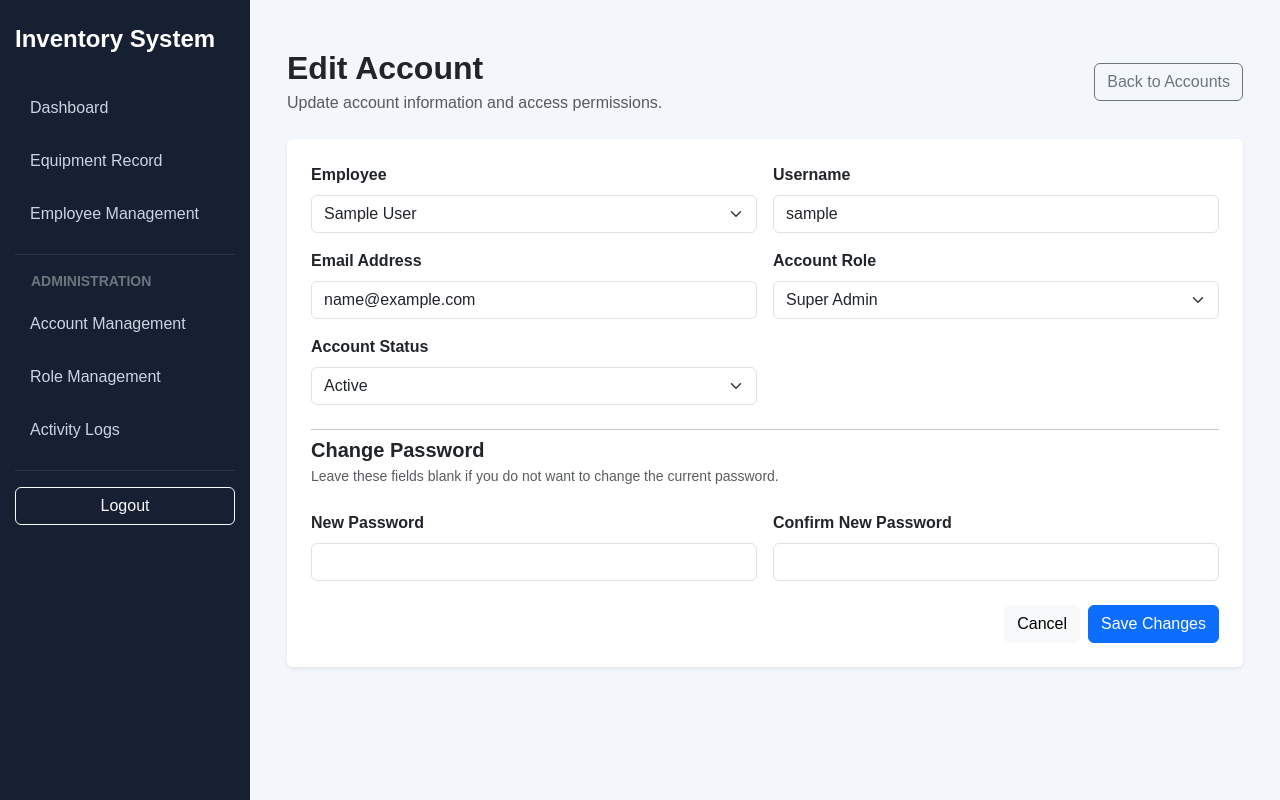
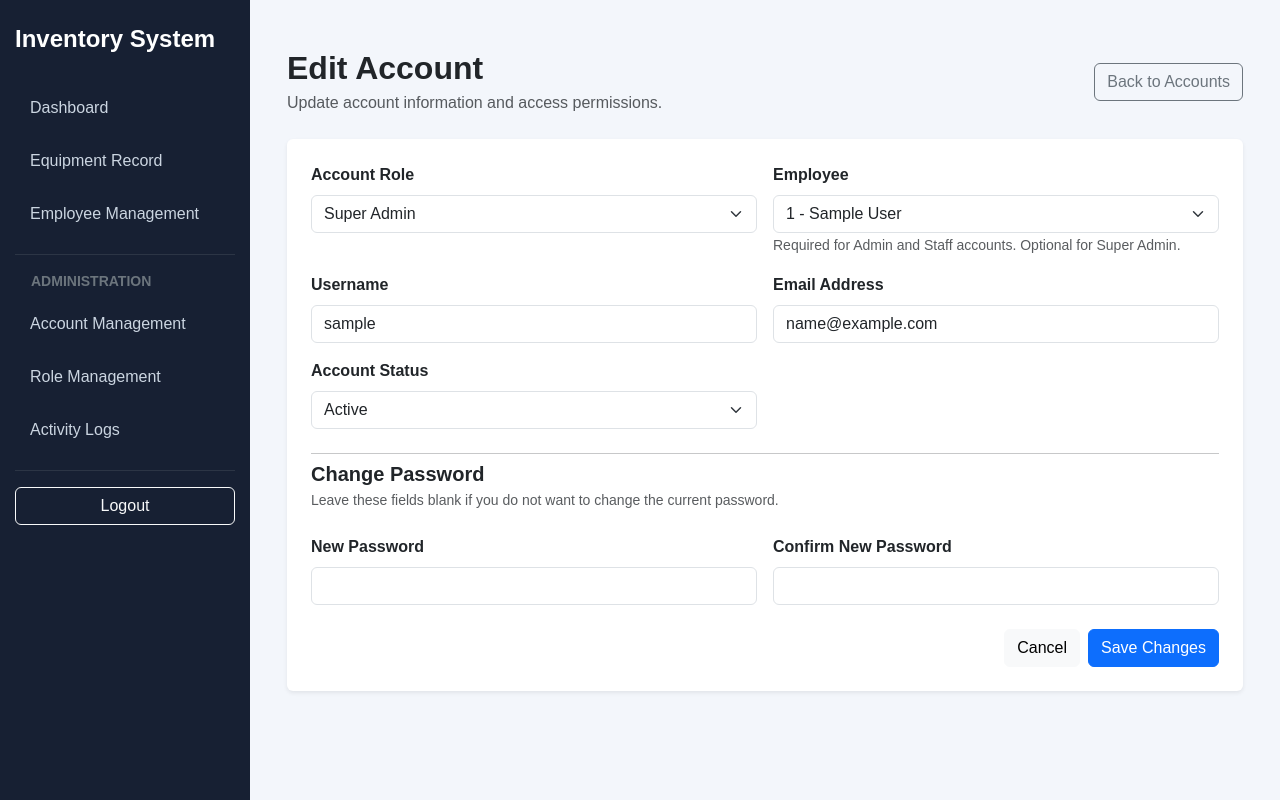
Before and after one commit to murlgangaram/inventory_systems, a Laravel app: page /accounts/1/edit in a window 1280 px wide. Run offline with Laravel 12, Linux system fonts and the light colour scheme; a user stored in the database is signed in; tables that the repository leaves empty hold one stand-in row (values such as "Sample post").

Commit message:
Allow standalone Super Admin accounts

```diff
--- a/resources/views/accounts/edit.blade.php
+++ b/resources/views/accounts/edit.blade.php
@@ -1,15 +1,12 @@
-
 @extends('layouts.app')
 
 @section('content')
 <div class="container-fluid py-4">
-
     <div class="d-flex justify-content-between align-items-center mb-4">
         <div>
             <h2 class="fw-bold mb-1">Edit Account</h2>
             <p class="text-muted mb-0">Update account information and access permissions.</p>
         </div>
-
         <a href="{{ route('accounts.index') }}" class="btn btn-outline-secondary">
             <i class="bi bi-arrow-left"></i> Back to Accounts
         </a>
@@ -28,113 +25,75 @@
 
     <div class="card border-0 shadow-sm">
         <div class="card-body p-4">
-
             <form action="{{ route('accounts.update', $account->id) }}" method="POST">
                 @csrf
                 @method('PUT')
 
                 <div class="row g-3">
-
                     <div class="col-md-6">
-                        <label for="employee_id" class="form-label fw-semibold">Employee</label>
-                        <select name="employee_id" id="employee_id" class="form-select" required>
-                            <option value="">Select Employee</option>
-                            @foreach ($employees as $employee)
-                                <option value="{{ $employee->id }}"
-                                    {{ old('employee_id', $account->employee_id) == $employee->id ? 'selected' : '' }}>
-                                    {{ $employee->full_name }}
-                                </option>
-                            @endforeach
+                        <label for="role" class="form-label fw-semibold">Account Role</label>
+                        <select name="role" id="role" class="form-select" required>
+                            <option value="super_admin" {{ old('role', $account->role) == 'super_admin' ? 'selected' : '' }}>Super Admin</option>
+                            <option value="admin" {{ old('role', $account->role) == 'admin' ? 'selected' : '' }}>Admin</option>
+                            <option value="user" {{ old('role', $account->role) == 'user' ? 'selected' : '' }}>Staff</option>
                         </select>
                     </div>
 
                     <div class="col-md-6">
+                        <label for="employee_id" class="form-label fw-semibold">Employee</label>
+                        <select name="employee_id" id="employee_id" class="form-select">
+                            <option value="">No employee linked (Super Admin only)</option>
+                            @foreach ($employees as $employee)
+                                <option value="{{ $employee->id }}" {{ old('employee_id', $account->employee_id) == $employee->id ? 'selected' : '' }}>
+                                    {{ $employee->employee_id }} - {{ $employee->full_name }}
+                                </option>
+                            @endforeach
+                        </select>
+                        <small class="text-muted">Required for Admin and Staff accounts. Optional for Super Admin.</small>
+                    </div>
+
+                    <div class="col-md-6">
                         <label for="username" class="form-label fw-semibold">Username</label>
-                        <input type="text"
-                               name="username"
-                               id="username"
-                               class="form-control"
-                               value="{{ old('username', $account->username) }}"
-                               required>
+                        <input type="text" name="username" id="username" class="form-control"
+                               value="{{ old('username', $account->username) }}" required>
                     </div>
 
                     <div class="col-md-6">
                         <label for="email" class="form-label fw-semibold">Email Address</label>
-                        <input type="email"
-                               name="email"
-                               id="email"
-                               class="form-control"
-                               value="{{ old('email', $account->email) }}"
-                               required>
-                    </div>
-
-                    <div class="col-md-6">
-                        <label for="role" class="form-label fw-semibold">Account Role</label>
-                        <select name="role" id="role" class="form-select" required>
-                            <option value="super_admin" {{ old('role', $account->role) == 'super_admin' ? 'selected' : '' }}>
-                                Super Admin
-                            </option>
-                            <option value="admin" {{ old('role', $account->role) == 'admin' ? 'selected' : '' }}>
-                                Admin
-                            </option>
-                            <option value="user" {{ old('role', $account->role) == 'user' ? 'selected' : '' }}>
-                                Staff
-                            </option>
-                        </select>
+                        <input type="email" name="email" id="email" class="form-control"
+                               value="{{ old('email', $account->email) }}" required>
                     </div>
 
                     <div class="col-md-6">
                         <label for="status" class="form-label fw-semibold">Account Status</label>
                         <select name="status" id="status" class="form-select" required>
-                            <option value="Active" {{ old('status', $account->status) == 'Active' ? 'selected' : '' }}>
-                                Active
-                            </option>
-                            <option value="Disabled" {{ old('status', $account->status) == 'Disabled' ? 'selected' : '' }}>
-                                Disabled
-                            </option>
+                            <option value="Active" {{ old('status', $account->status) == 'Active' ? 'selected' : '' }}>Active</option>
+                            <option value="Disabled" {{ old('status', $account->status) == 'Disabled' ? 'selected' : '' }}>Disabled</option>
                         </select>
                     </div>
 
                     <div class="col-12">
                         <hr class="my-2">
                         <h5 class="fw-bold mb-1">Change Password</h5>
-                        <p class="text-muted small mb-2">
-                            Leave these fields blank if you do not want to change the current password.
-                        </p>
+                        <p class="text-muted small mb-2">Leave these fields blank if you do not want to change the current password.</p>
                     </div>
 
                     <div class="col-md-6">
                         <label for="password" class="form-label fw-semibold">New Password</label>
-                        <input type="password"
-                               name="password"
-                               id="password"
-                               class="form-control"
-                               autocomplete="new-password">
+                        <input type="password" name="password" id="password" class="form-control" autocomplete="new-password">
                     </div>
 
                     <div class="col-md-6">
                         <label for="password_confirmation" class="form-label fw-semibold">Confirm New Password</label>
-                        <input type="password"
-                               name="password_confirmation"
-                               id="password_confirmation"
-                               class="form-control"
-                               autocomplete="new-password">
+                        <input type="password" name="password_confirmation" id="password_confirmation" class="form-control" autocomplete="new-password">
                     </div>
-
                 </div>
 
                 <div class="d-flex justify-content-end gap-2 mt-4">
-                    <a href="{{ route('accounts.index') }}" class="btn btn-light">
-                        Cancel
-                    </a>
-
-                    <button type="submit" class="btn btn-primary">
-                        <i class="bi bi-save"></i> Save Changes
-                    </button>
+                    <a href="{{ route('accounts.index') }}" class="btn btn-light">Cancel</a>
+                    <button type="submit" class="btn btn-primary"><i class="bi bi-save"></i> Save Changes</button>
                 </div>
-
             </form>
-
         </div>
     </div>
 </div>
```
